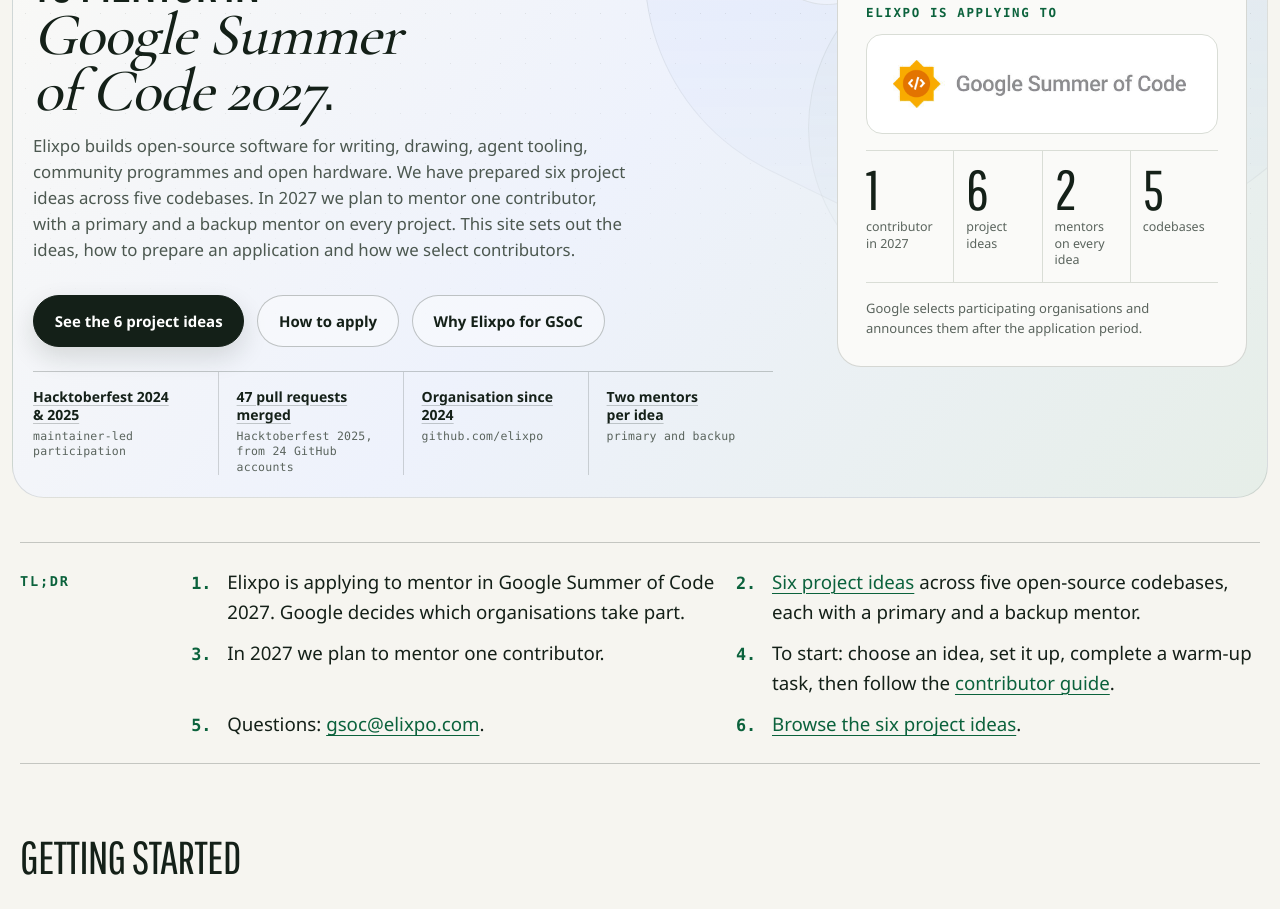
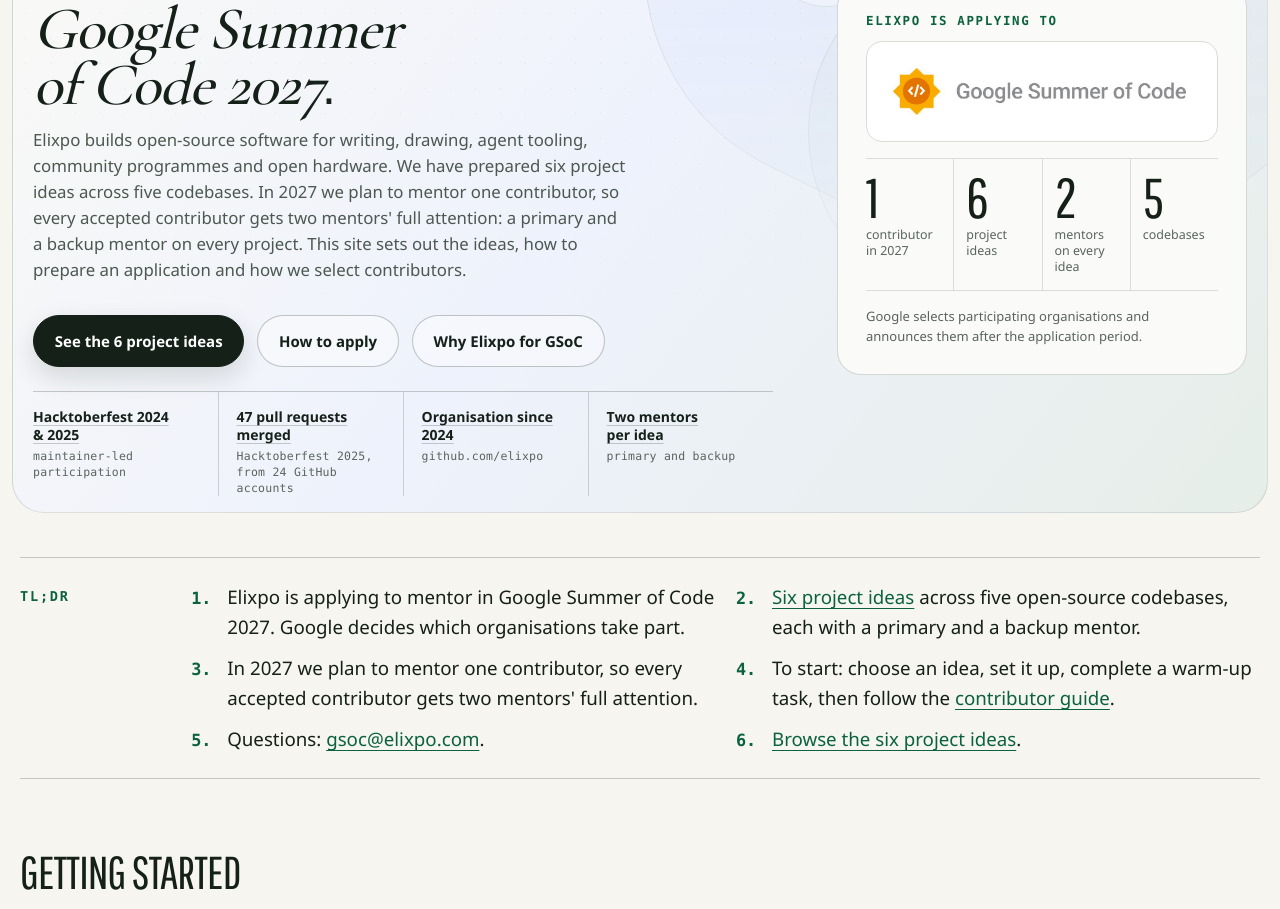
Before and after one commit to elixpo/gsoc, a Next.js app: page / in a window 1280 px wide. Shown: the part 280-1189 px from the top of the page. Built offline with nearby package versions, Linux system fonts and the light colour scheme; a web font is replaced by a local one.

Commit message:
content: frame the one-contributor plan as two mentors' full attention (#4)

```diff
--- a/content/pages/home.md
+++ b/content/pages/home.md
@@ -2,11 +2,11 @@
 title: Elixpo and Google Summer of Code 2027
 description: Elixpo is applying to mentor in Google Summer of Code 2027: six project ideas across five open-source codebases, each with a primary and a backup mentor.
 heading: Elixpo is applying to mentor in *Google Summer of Code 2027*.
-lead: Elixpo builds open-source software for writing, drawing, agent tooling, community programmes and open hardware. We have prepared six project ideas across five codebases. In 2027 we plan to mentor one contributor, with a primary and a backup mentor on every project. This site sets out the ideas, how to prepare an application and how we select contributors.
+lead: Elixpo builds open-source software for writing, drawing, agent tooling, community programmes and open hardware. We have prepared six project ideas across five codebases. In 2027 we plan to mentor one contributor, so every accepted contributor gets two mentors' full attention: a primary and a backup mentor on every project. This site sets out the ideas, how to prepare an application and how we select contributors.
 tldr:
   - Elixpo is applying to mentor in Google Summer of Code 2027. Google decides which organisations take part.
   - [Six project ideas](/ideas/) across five open-source codebases, each with a primary and a backup mentor.
-  - In 2027 we plan to mentor one contributor.
+  - In 2027 we plan to mentor one contributor, so every accepted contributor gets two mentors' full attention.
   - To start: choose an idea, set it up, complete a warm-up task, then follow the [contributor guide](/contributor-guide/).
   - Questions: [gsoc@elixpo.com](mailto:gsoc@elixpo.com).
   - [Browse the six project ideas](/ideas/).
--- a/src/data/site.ts
+++ b/src/data/site.ts
@@ -32,9 +32,9 @@
 export const STATUS_BANNER =
   "Elixpo is applying to be a mentoring organisation for Google Summer of Code 2027. Google announces accepted organisations after the application period.";
 /** Intended intake, stated at the top of the ideas list as Google's mentor guide asks. */
-export const CAPACITY_STATEMENT = "In 2027 we plan to mentor one contributor.";
+export const CAPACITY_STATEMENT = "In 2027 we plan to mentor one contributor, so every accepted contributor gets two mentors' full attention.";
 /** The same plan, stated in the home hero. */
-export const HOME_CAPACITY_SENTENCE = "In 2027 we plan to mentor one contributor, with a primary and a backup mentor on every project.";
+export const HOME_CAPACITY_SENTENCE = "In 2027 we plan to mentor one contributor, so every accepted contributor gets two mentors' full attention: a primary and a backup mentor on every project.";
 /** Mentors on every idea: one primary, one backup. */
 export const MENTORS_PER_IDEA = 2;
 /** Contributors Elixpo plans to mentor in 2027. */
```
Also changed, not shown: content/pages/faq.md (+2 -2 lines), content/pages/selection.md (+2 -2 lines), content/pages/why-elixpo.md (+2 -1 lines), 2 other files (tests, documents, lock files or other folders).
